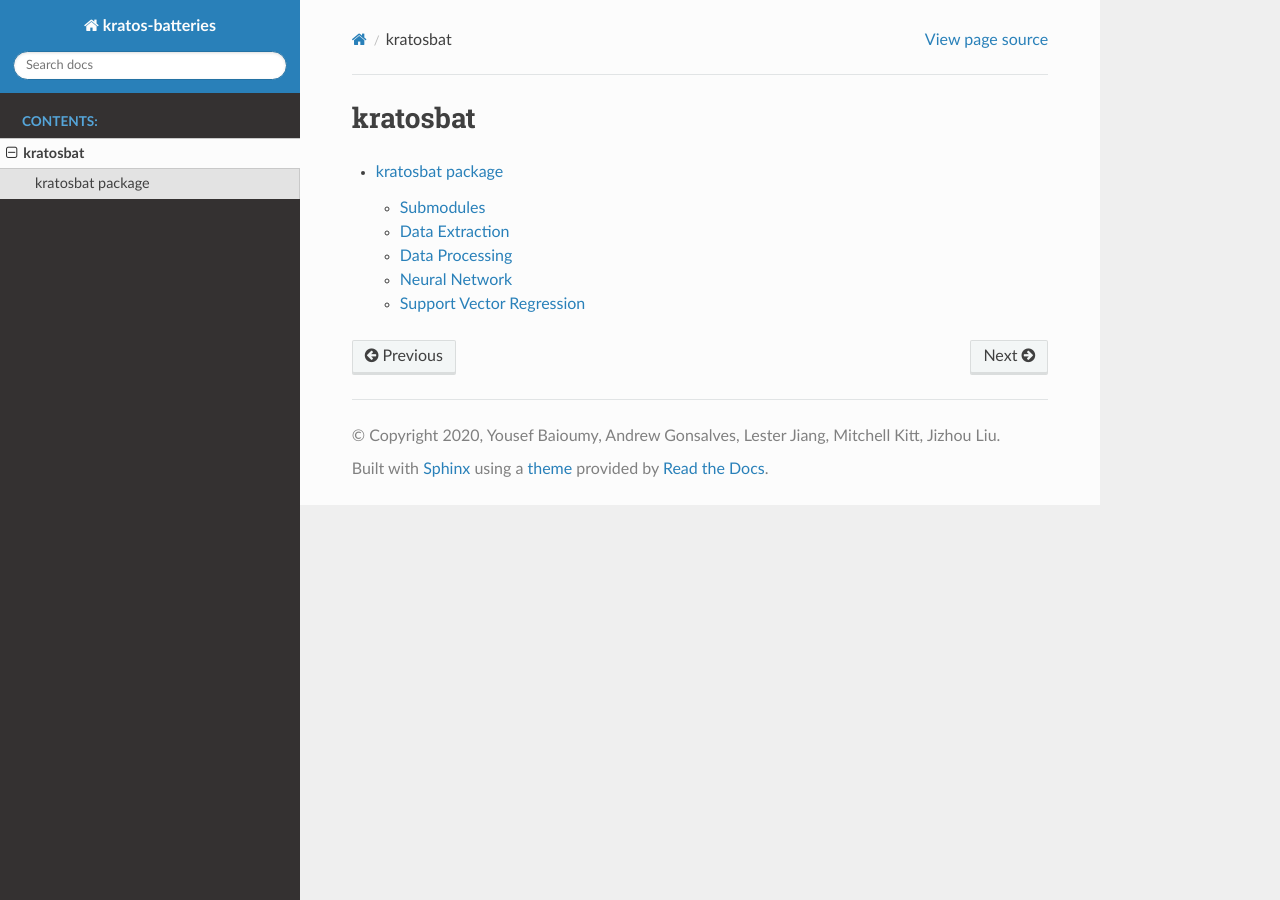
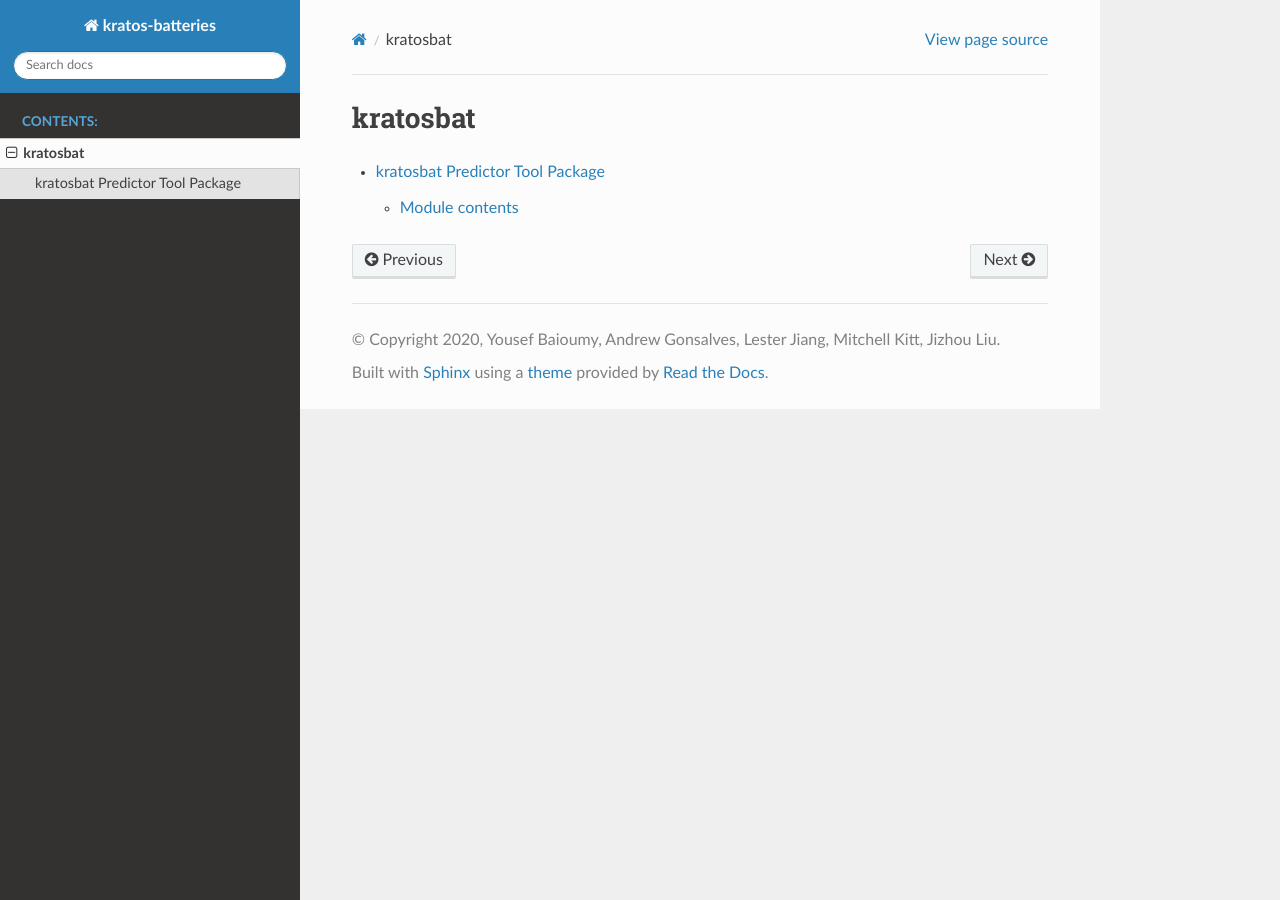
Before and after one commit to kratos-batteries/kratos-batteries, a Sphinx documentation site: the page built from doc/module.rst, in a window 1280 px wide. Built offline with Sphinx 7.4.7 and the Read the Docs theme 2.0.0, drawn with Linux system fonts in a browser that asks for light colours.

Commit message:
uodated docs

```diff
--- a/doc/kratosbat.rst
+++ b/doc/kratosbat.rst
@@ -1,47 +1,15 @@
-kratosbat package
-==================
+kratosbat Predictor Tool Package
+=================================
 
-Submodules
-----------
-
-Data Extraction
------------------------------
-
-.. automodule:: kratosbat.ExtractMethod.elemental_property_ext
+.. automodule:: kratosbat.predict_tools
    :members:
    :undoc-members:
    :show-inheritance:
 
-.. automodule:: kratosbat.ExtractMethod.get_all_trainingdata
+Module contents
+---------------
+
+.. automodule:: kratosbat
    :members:
    :undoc-members:
    :show-inheritance:
-
-Data Processing
---------------------------
-
-.. automodule:: kratosbat.DataProcess.PCA
-   :members:
-   :undoc-members:
-   :show-inheritance:
-
-Neural Network
-----------------------------------
-
-.. automodule:: kratosbat.NN.nn
-   :members:
-   :undoc-members:
-   :show-inheritance:
-
-Support Vector Regression
---------------------------
-
-.. automodule:: kratosbat.SVR.cross_validation
-   :members:
-   :undoc-members:
-   :show-inheritance:
-
-.. automodule:: kratosbat.SVR.svr_model
-   :members:
-   :undoc-members:
-   :show-inheritance:
```
Also changed, not shown: 10 other files.
